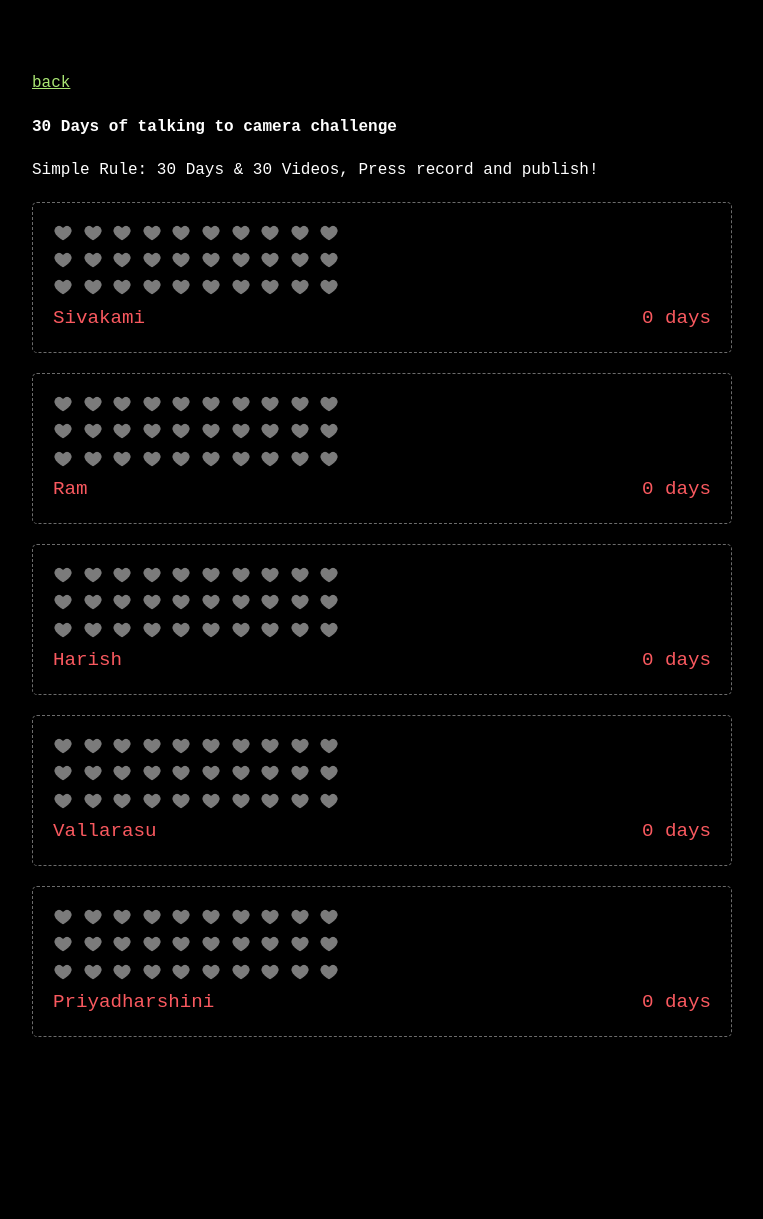
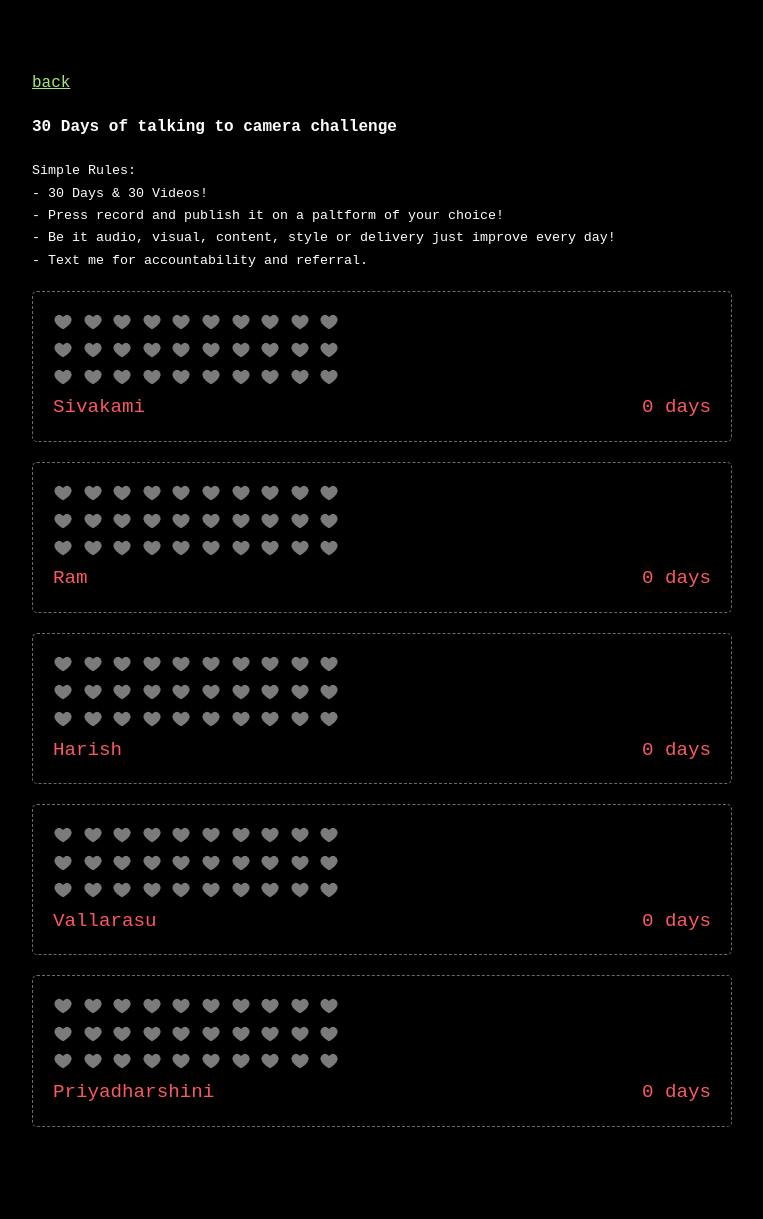
Before and after one commit to VallarasuS/Vallarasu.in, a Jekyll site: the page docs/r/30-days.html, which Jekyll copies as it is, in a window 1280 px wide. Shown: the whole page, without its empty margins (258-1021 px from the left). Built offline with Jekyll 4.4.1, drawn with Linux system fonts in a browser that asks for light colours; before the commit the page ends 1129 px from its top, so only the background shows below that.

Commit message:
Update 30-days.html

```diff
--- a/docs/r/30-days.html
+++ b/docs/r/30-days.html
@@ -37,8 +37,6 @@
             filter: grayscale();
         }
     </style>
-
-
 
 </head>
 
@@ -108,7 +106,12 @@
         <div>
 
             <h4> 30 Days of talking to camera challenge </h4>
-            <span> Simple Rule: 30 Days & 30 Videos, Press record and publish! </span>
+            <span style="font-size: smaller;">
+                Simple Rules: <br>
+                - 30 Days & 30 Videos! <br>
+                - Press record and publish it on a paltform of your choice! <br>
+                - Be it audio, visual, content, style or delivery just improve every day! <br>
+                - Text me for accountability and referral.</span>
 
             <div id="tracker-container"></div>
 
```
